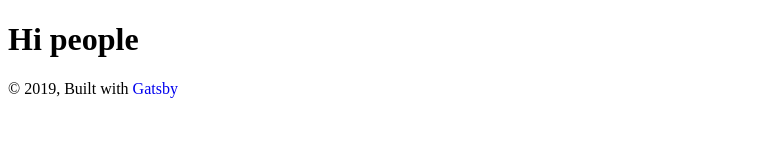
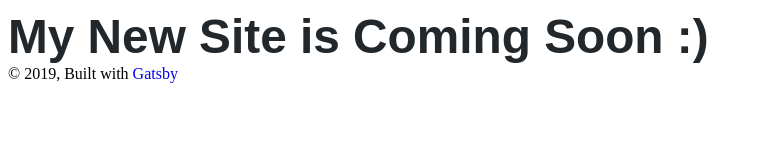
Before and after one commit to codingwithchris/chrishahn.me, a Gatsby site: page / in a window 1280 px wide. Shown: the whole page, without its empty margins (0-762 px from the left). Built offline with nearby package versions, Linux system fonts and the light colour scheme; Gatsby itself is replaced by a stand-in of ours; a web font is replaced by a local one.

Commit message:
Update Home Page Text

```diff
--- a/src/pages/index.js
+++ b/src/pages/index.js
@@ -1,6 +1,6 @@
 import React from "react"
 
-import { TemplateWrapper } from "../components"
+import { Heading, TemplateWrapper } from "../components"
 import { SEO } from "../components"
 
 const HomePage = () => (
@@ -9,7 +9,7 @@ const HomePage = () => (
 
 		<SEO title="Chris Hahn • Storyteller|Dreamer" description="" keywords={[`gatsby`, `application`, `react`]} />
 
-    	<h1>Hi people</h1>
+    	<Heading tag="h1" weight="bold" size="xl" color="dark">My New Site is Coming Soon :)</Heading>
 
 	</TemplateWrapper>
 
```
